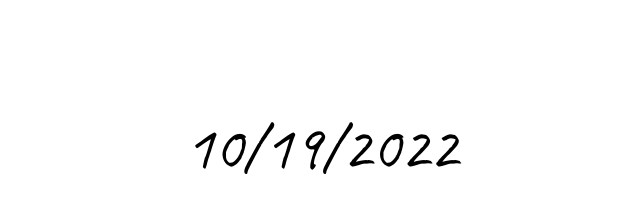
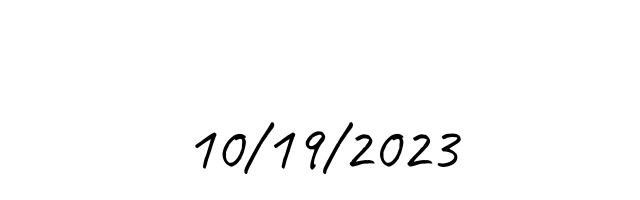
Before and after one commit to fpo27/happybirthdaygem, a plain HTML site: page index.html in a window 1280 px wide. Shown: the top 200 px of the page, 319-959 px from the left. Drawn offline with Linux system fonts and the light colour scheme; grey boxes are pictures that could not be loaded.

Commit message:
Update index.html with new year

```diff
--- a/index.html
+++ b/index.html
@@ -14,7 +14,7 @@
     <div class="wrapper">
 
 
-          <div class="date">10/19/2022</div>
+          <div class="date">10/19/2023</div>
 
           <div class="video-wrapper">
           <iframe src="https://www.youtube.com/embed/a1eDdh0w1OU?autoplay=1&modestbranding=1&rel=0&fs=0&color=white&controls=0&disablekb=1" width="560" height="315" frameborder="0"></iframe>
```
